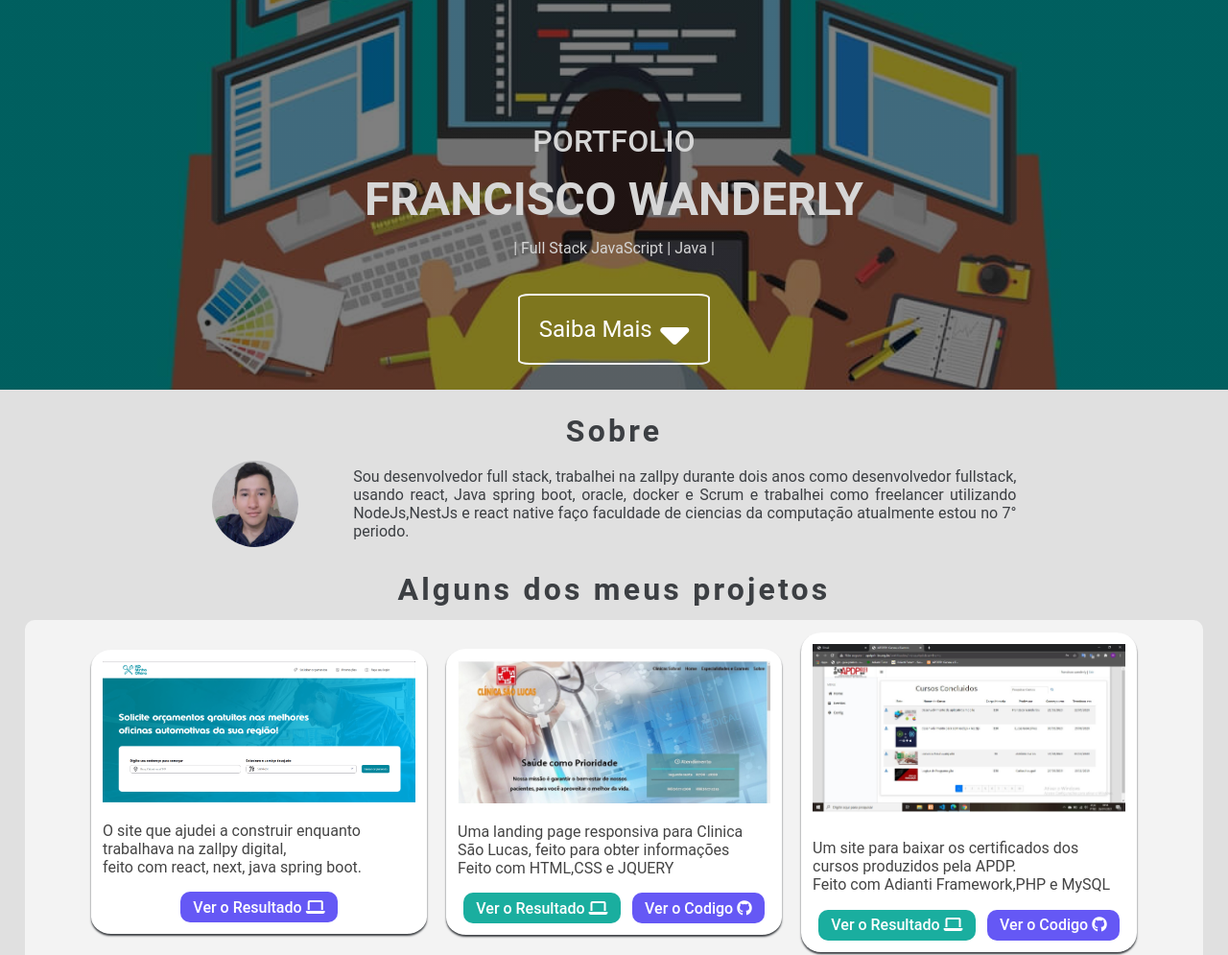
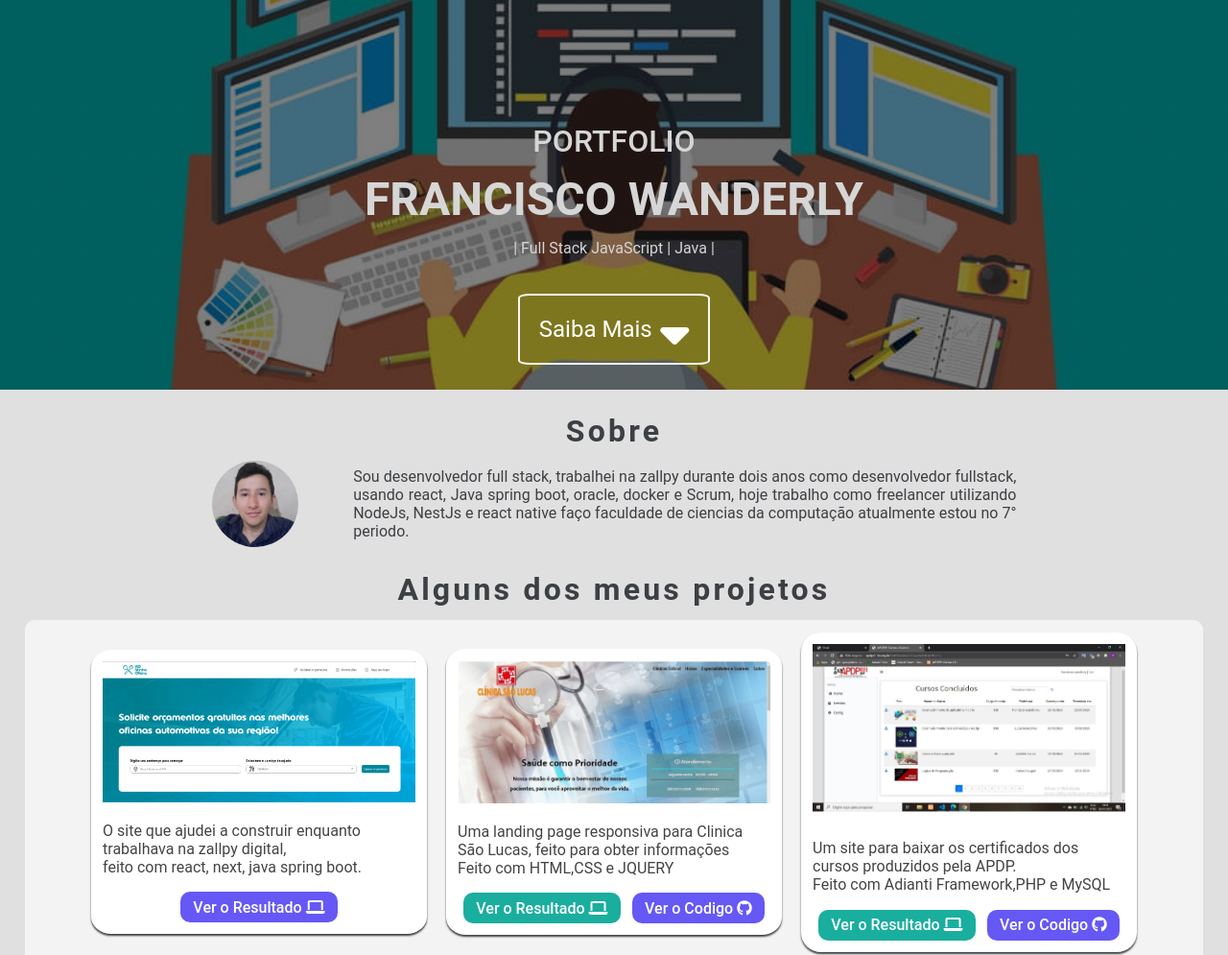
Before and after one commit to franwanderley/portfolio, a plain HTML site: page index.html in a window 1280 px wide. Shown: the top 995 px of the page at 96% size. Drawn offline with Linux system fonts and the light colour scheme.

Commit message:
Update index.html

```diff
--- a/index.html
+++ b/index.html
@@ -27,7 +27,7 @@
          <img src="./img/OK.jpg" alt="Franciso Wanderly">
          <p>
             Sou desenvolvedor full stack, trabalhei na zallpy durante dois anos como desenvolvedor fullstack,
-            usando react, Java spring boot, oracle, docker e Scrum e trabalhei como freelancer utilizando NodeJs,NestJs e react native
+            usando react, Java spring boot, oracle, docker e Scrum, hoje trabalho como freelancer utilizando NodeJs, NestJs e react native
              faço faculdade de ciencias da computação atualmente estou no 7° periodo.
          </p>
       </div>
```
